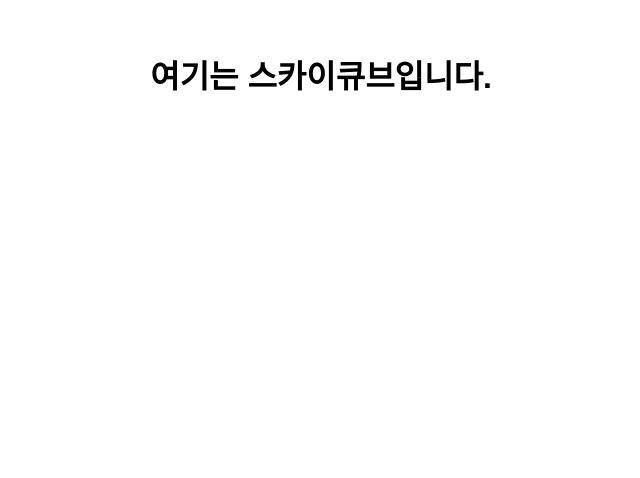
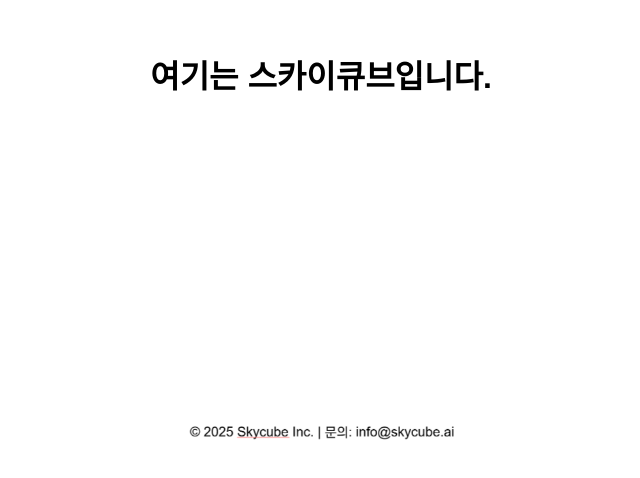
Before and after one commit to skycubesihwan/skycubewebsite, a plain HTML site: page index.html in a window 1280 px wide. Shown: the part 334-812 px from the top of the page, without its empty margins (319-959 px from the left). Drawn offline with Linux system fonts and the light colour scheme.

Commit message:
Update index.html

```diff
--- a/index.html
+++ b/index.html
@@ -7,5 +7,8 @@
 </head>
 <body style="display:flex;justify-content:center;align-items:center;height:100vh;font-family:sans-serif;">
   <h1>여기는 스카이큐브입니다.</h1>
+  <footer style="position:fixed;bottom:20px;">
+    <img src="img/contact.png" alt="Contact Info" style="height:20px;">
+  </footer>
 </body>
 </html>
```
